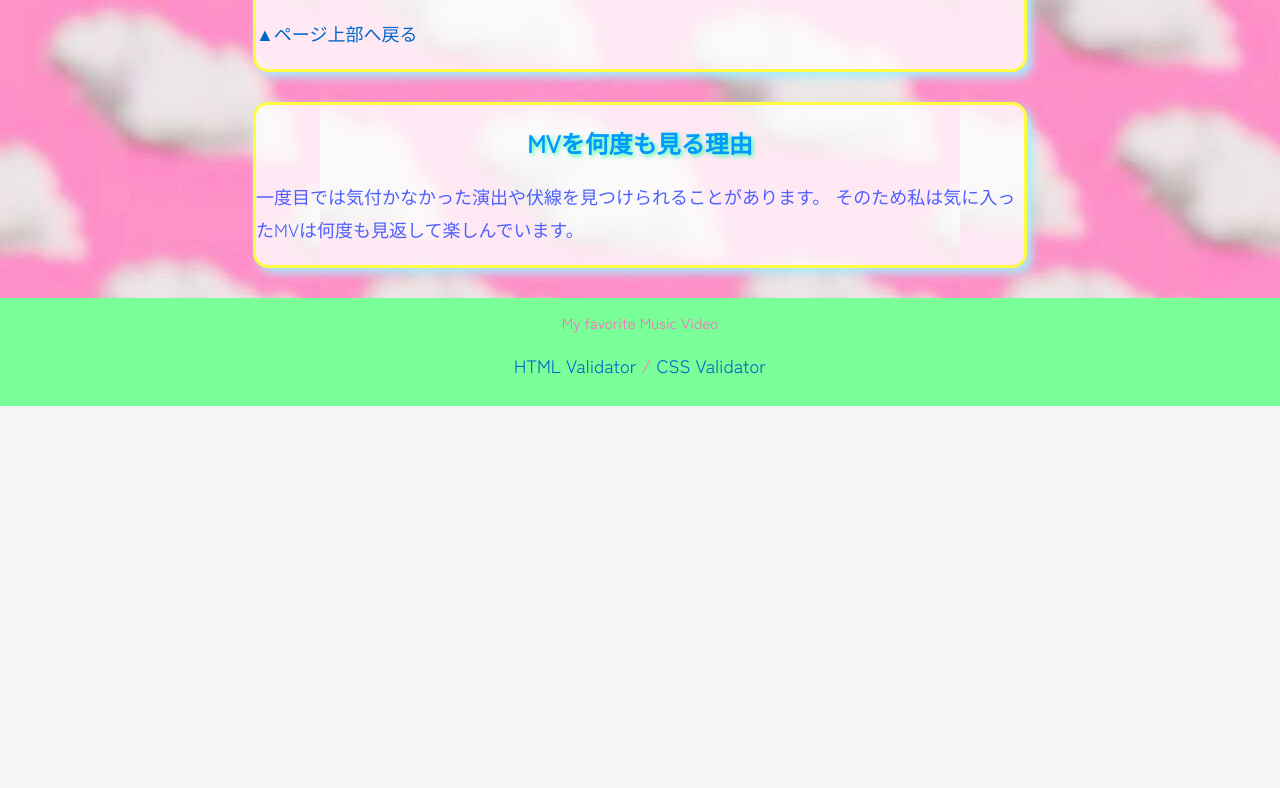
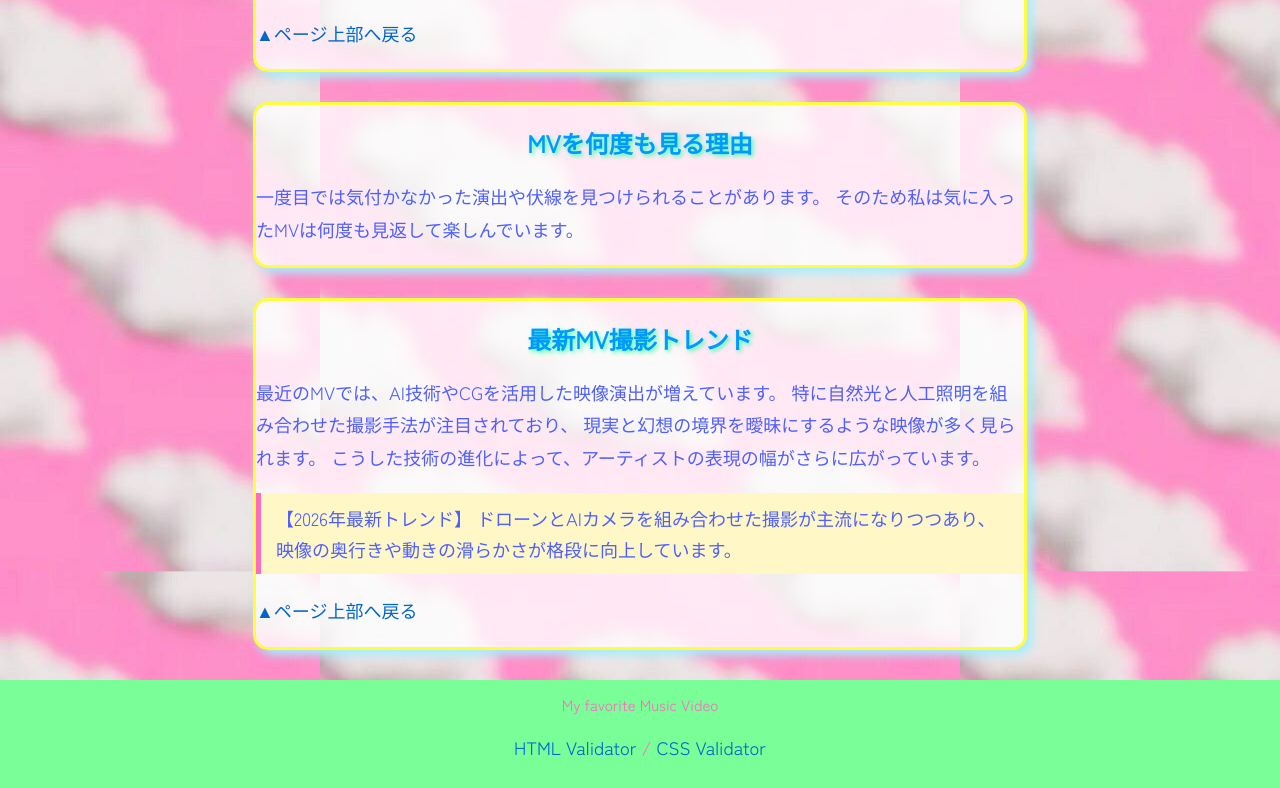
Before and after one commit to erenstar006/erenstar006.github.io, a plain HTML site: page contents2.html in a window 1280 px wide. Shown: the part 2845-3633 px from the top of the page. Before the commit the page ends 3251 px from the top, so only its background shows below. Drawn offline with Linux system fonts and the light colour scheme.

Commit message:
Add files via upload

```diff
--- a/contents2.html
+++ b/contents2.html
@@ -145,6 +145,22 @@
         </p>
         <p><a href="#pagetop" class="topback">▲ページ上部へ戻る</a></p>
     </section>
+    <section>
+        <h2 id="point5">最新MV撮影トレンド</h2>
+         <p>
+             最近のMVでは、AI技術やCGを活用した映像演出が増えています。
+             特に自然光と人工照明を組み合わせた撮影手法が注目されており、
+             現実と幻想の境界を曖昧にするような映像が多く見られます。
+             こうした技術の進化によって、アーティストの表現の幅がさらに広がっています。
+            </p>
+        <p class="newinfo">
+            【2026年最新トレンド】
+            ドローンとAIカメラを組み合わせた撮影が主流になりつつあり、
+             映像の奥行きや動きの滑らかさが格段に向上しています。
+        </p>
+        <p><a href="#pagetop">▲ページ上部へ戻る</a></p>
+</section>
+
 </main>
 <footer>
     <small>
```
Also changed, not shown: css/mystyle.css (+5 -5 lines), index.html (+2 -4 lines).
